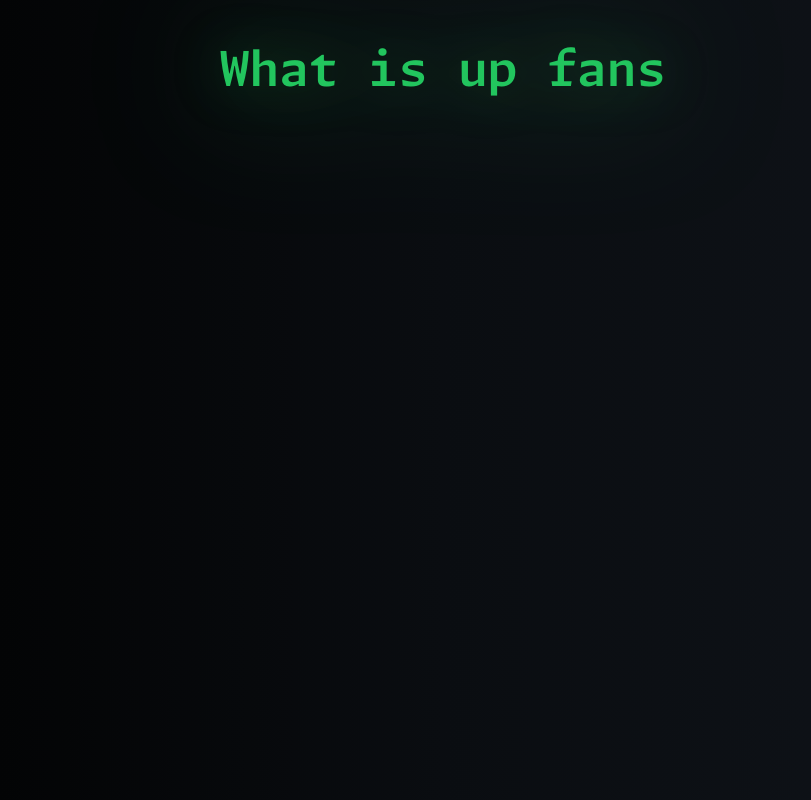
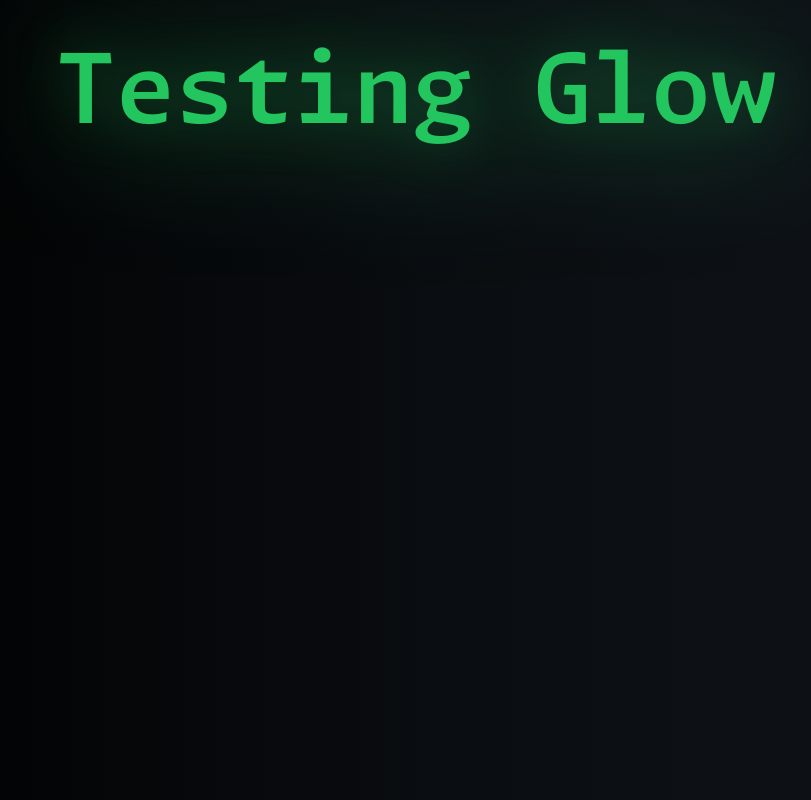
Before and after one commit to danpetk/portfolio, a React (Vite) app: page / in a window 1280 px wide. Shown: the whole page, without its empty margins (197-1008 px from the left). Built offline with nearby package versions, Linux system fonts and the light colour scheme.

Commit message:
Adding stagger animation

```diff
--- a/src/App.jsx
+++ b/src/App.jsx
@@ -6,7 +6,11 @@ import './App.css'
 function App() {
 
   useGSAP(() => {
-    gsap.from('.penis', {opacity: 0})
+
+    gsap.from('.test span', {opacity: 0, duration: .001, delay: .4, stagger: .1})
+
+    gsap.from('.blink', {opacity: 0, delay: .3, yoyo: true, repeat: -1 })
+
   });
 
 
@@ -14,7 +18,21 @@ function App() {
     <>
       <br></br>
       <br></br>
-      <div className="font-argon font-extrabold text-green-500 text-5xl drop-shadow-glow content-center text-center penis" >What is up fans</div>
+      <div className="font-argon text-green-500 text-8xl drop-shadow-glow content-center text-center test" >
+        <span>T</span>
+        <span>e</span>
+        <span>s</span>
+        <span>t</span>
+        <span>i</span>
+        <span>n</span>
+        <span>g</span>
+        <span> </span>
+        <span>G</span>
+        <span>l</span>
+        <span>o</span>
+        <span>w</span>
+        <span className="blink">_</span>
+      </div>
     </>
   )
 }
```
